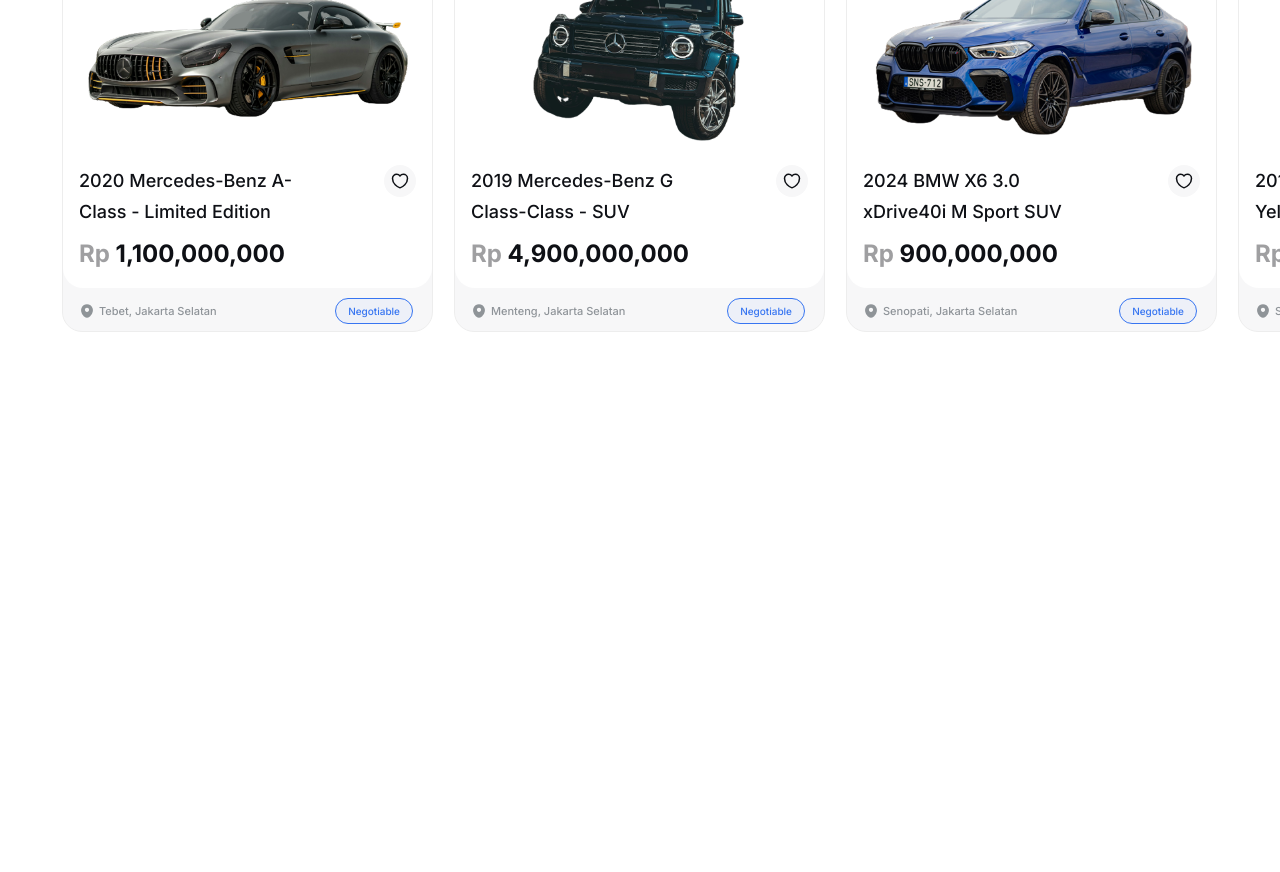
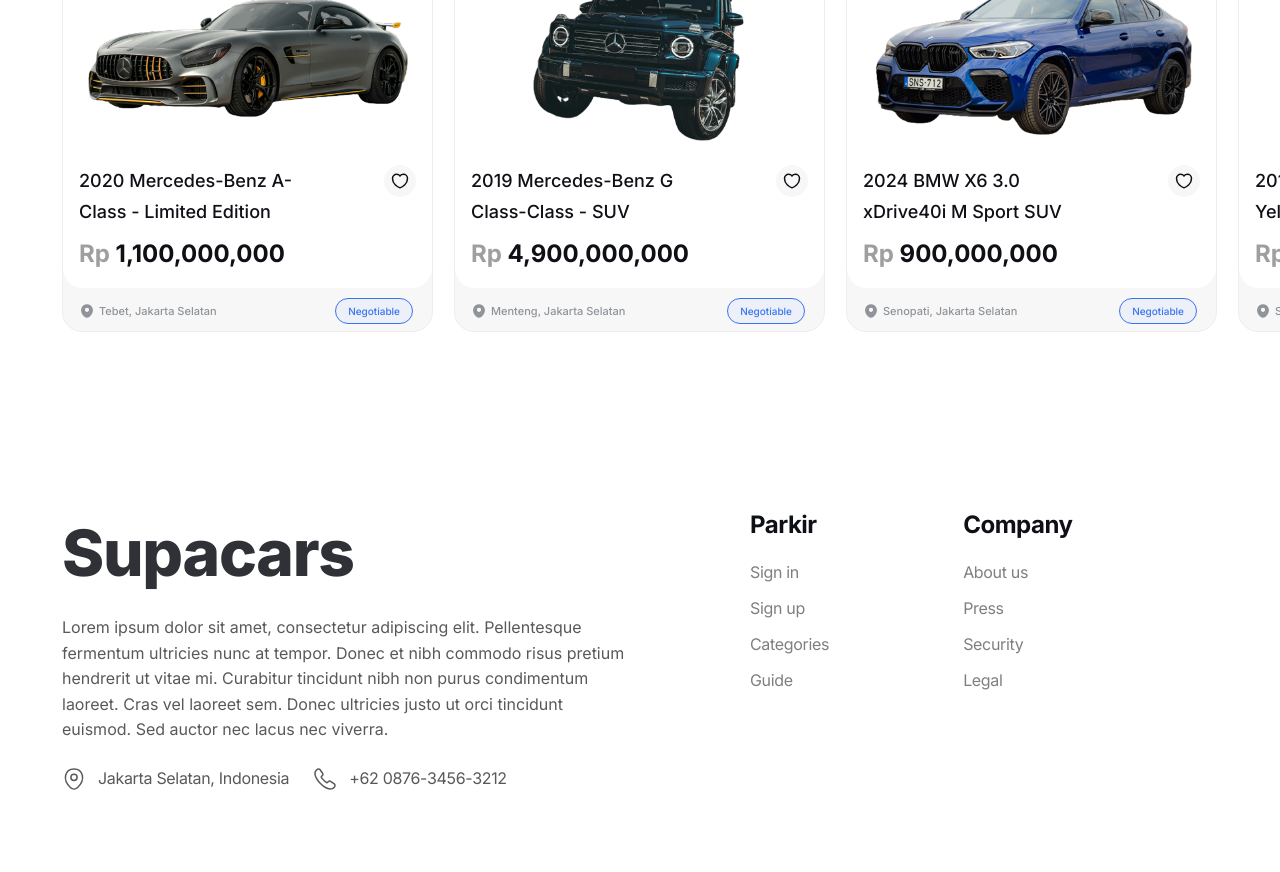
Before and after one commit to cakfan/supacars, a website: page src/index.html in a window 1280 px wide. Shown: the part 4367-5239 px from the top of the page. Before the commit the page ends 4819 px from the top, so only its background shows below. Drawn offline with nearby package versions, Linux system fonts and the light colour scheme.

Commit message:
feat: add footer

```diff
--- a/src/index.html
+++ b/src/index.html
@@ -1242,7 +1242,7 @@
                 <button
                   type="button"
                   id="btn-prev-horiz"
-                  class="cursor-none p-3 h-12 w-12 rounded-full bg-head/[0.08] flex items-center justify-center shrink-0"
+                  class="p-3 h-12 w-12 rounded-full bg-head/[0.08] flex items-center justify-center shrink-0"
                 >
                   <img
                     src="./assets/images/icons/arrow-up.svg"
@@ -1565,6 +1565,130 @@
           </div>
         </div>
       </section>
+
+      <!-- Footer -->
+      <footer class="flex justify-center">
+        <div class="w-[1280px] px-[62px] pt-[62px] pb-[81px]">
+          <div class="flex">
+            <div class="flex flex-col gap-6">
+              <h2
+                class="text-[64px] leading-[77px] font-extrabold text-head -tracking-[0.02em]"
+              >
+                Supacars
+              </h2>
+              <p class="w-[574px] text-[16px] leading-[1.6] text-[#595959]">
+                Lorem ipsum dolor sit amet, consectetur adipiscing elit.
+                Pellentesque fermentum ultricies nunc at tempor. Donec et nibh
+                commodo risus pretium hendrerit ut vitae mi. Curabitur tincidunt
+                nibh non purus condimentum laoreet. Cras vel laoreet sem. Donec
+                ultricies justo ut orci tincidunt euismod. Sed auctor nec lacus
+                nec viverra.
+              </p>
+              <div class="flex gap-6 items-center">
+                <div class="flex gap-3">
+                  <img
+                    src="./assets/images/icons/location-outline.svg"
+                    alt="Location"
+                    class="h-6 w-6 overflow-clip object-contain shrink-0"
+                  />
+                  <p
+                    class="text-[16px] leading-[22px] -tracking-[0.02em] text-[#595959]"
+                  >
+                    Jakarta Selatan, Indonesia
+                  </p>
+                </div>
+                <div class="flex gap-3">
+                  <img
+                    src="./assets/images/icons/call.svg"
+                    alt="Location"
+                    class="h-6 w-6 overflow-clip object-contain shrink-0"
+                  />
+                  <p
+                    class="text-[16px] leading-[22px] -tracking-[0.02em] text-[#595959]"
+                  >
+                    +62 0876-3456-3212
+                  </p>
+                </div>
+              </div>
+            </div>
+            <nav class="ml-[114px]">
+              <h3
+                class="mb-6 text-2xl leading-[22px] font-bold -tracking-[0.02em]"
+              >
+                Parkir
+              </h3>
+              <ul class="flex flex-col gap-3">
+                <li>
+                  <a
+                    href="#"
+                    class="text-[16px] leading-[22px] -tracking-[0.02em] text-[#7F7F7F] transition-all duration-300 hover:text-head"
+                    >Sign in</a
+                  >
+                </li>
+                <li>
+                  <a
+                    href="#"
+                    class="text-[16px] leading-[22px] -tracking-[0.02em] text-[#7F7F7F] transition-all duration-300 hover:text-head"
+                    >Sign up</a
+                  >
+                </li>
+                <li>
+                  <a
+                    href="#"
+                    class="text-[16px] leading-[22px] -tracking-[0.02em] text-[#7F7F7F] transition-all duration-300 hover:text-head"
+                    >Categories</a
+                  >
+                </li>
+                <li>
+                  <a
+                    href="#"
+                    class="text-[16px] leading-[22px] -tracking-[0.02em] text-[#7F7F7F] transition-all duration-300 hover:text-head"
+                    >Guide</a
+                  >
+                </li>
+              </ul>
+            </nav>
+
+            <nav class="ml-[134px]">
+              <h3
+                class="mb-6 text-2xl leading-[22px] font-bold -tracking-[0.02em]"
+              >
+                Company
+              </h3>
+              <ul class="flex flex-col gap-3">
+                <li>
+                  <a
+                    href="#"
+                    class="text-[16px] leading-[22px] -tracking-[0.02em] text-[#7F7F7F] transition-all duration-300 hover:text-head"
+                    >About us</a
+                  >
+                </li>
+                <li>
+                  <a
+                    href="#"
+                    class="text-[16px] leading-[22px] -tracking-[0.02em] text-[#7F7F7F] transition-all duration-300 hover:text-head"
+                    >Press</a
+                  >
+                </li>
+                <li>
+                  <a
+                    href="#"
+                    class="text-[16px] leading-[22px] -tracking-[0.02em] text-[#7F7F7F] transition-all duration-300 hover:text-head"
+                    >Security</a
+                  >
+                </li>
+                <li>
+                  <a
+                    href="#"
+                    class="text-[16px] leading-[22px] -tracking-[0.02em] text-[#7F7F7F] transition-all duration-300 hover:text-head"
+                    >Legal</a
+                  >
+                </li>
+              </ul>
+            </nav>
+          </div>
+        </div>
+      </footer>
     </main>
     <!-- Swiper JS -->
     <script src="https://cdn.jsdelivr.net/npm/swiper@11/swiper-bundle.min.js"></script>
```
Also changed, not shown: src/assets/images/icons/call.svg (added), src/assets/images/icons/location-outline.svg (added), src/output.css.
